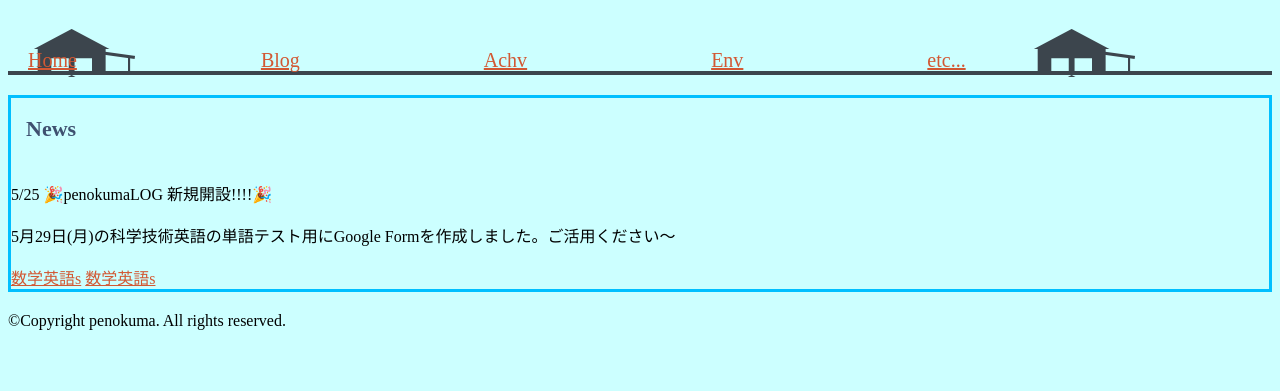
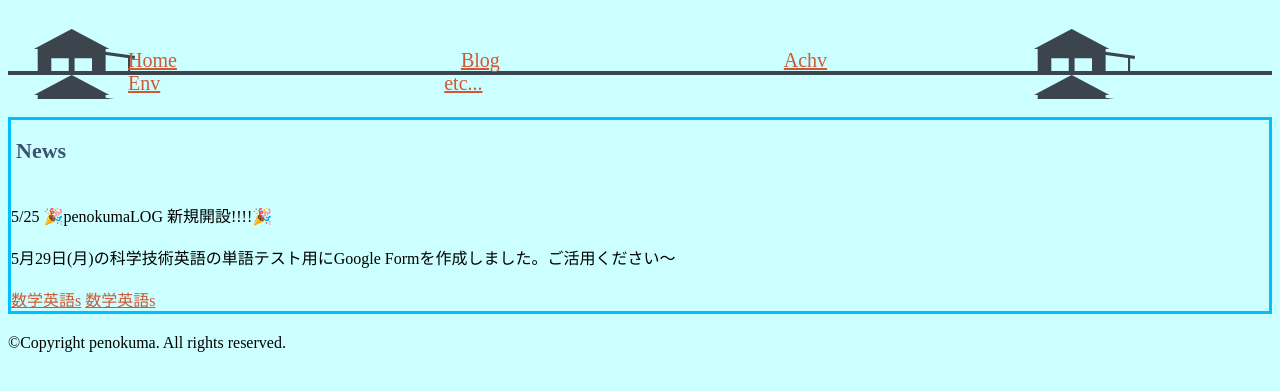
Before and after one commit to F-tmk/penokumaLOG, a plain HTML site: page index/index.html in a window 1280 px wide. Shown: the part 71-462 px from the top of the page. Drawn offline with Linux system fonts and the light colour scheme.

Commit message:
Update style.css

```diff
--- a/index/style.css
+++ b/index/style.css
@@ -23,7 +23,7 @@ h2 {
 	margin-left: 0px;
 	padding-right: 5px;
 	padding-bottom: 20px;
-	padding-left: 15px;
+	padding-left: 5px;
 
 }
 p {
@@ -52,11 +52,12 @@ a:active{
 	display: inline;
 	list-style-type: none;
 	padding-right: 180px;
+	padding-left: 100px;
 	font-size: 20px;
 }
 .nav ul {
 	margin: 0 0 0 0;
-	padding: 20px 10px 5px 20px;
+	padding: 20px 10px 4px 20px;
 	background-image: url(footer-bg.png);
 	background-repeat: repeat;
 }
```
